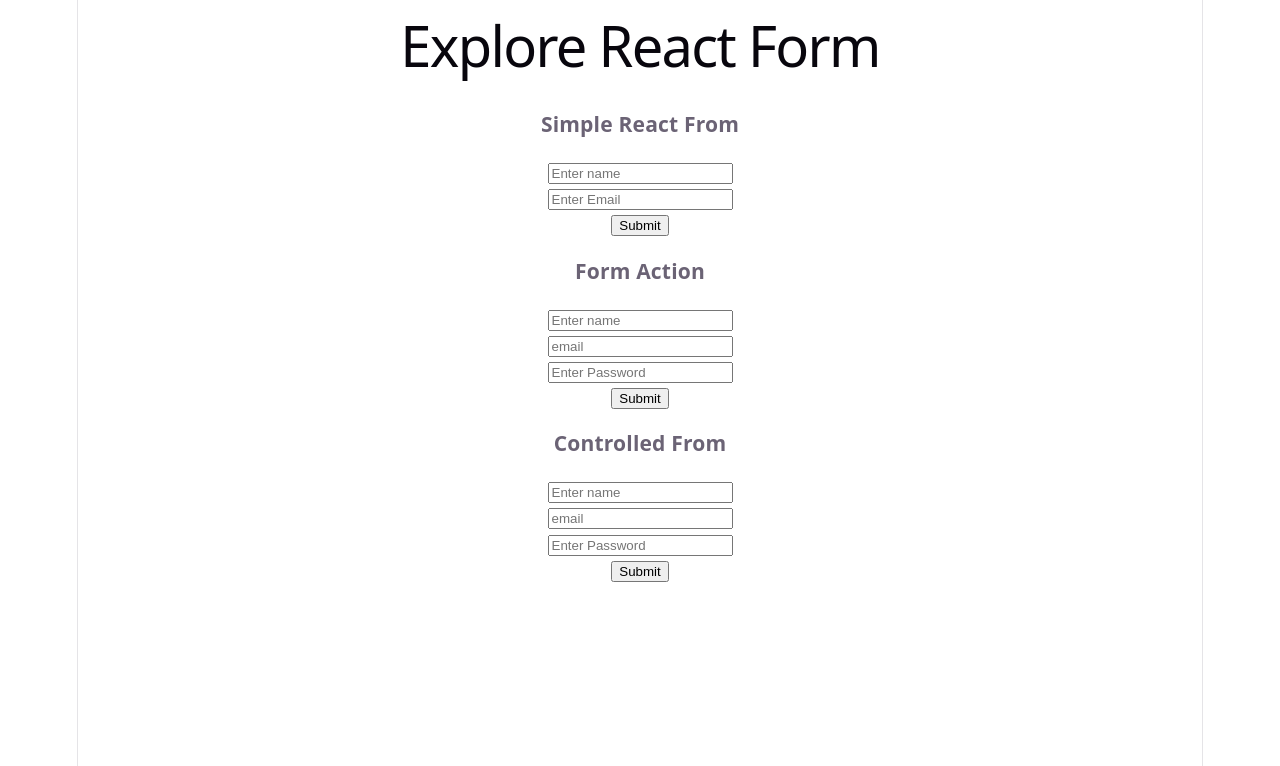
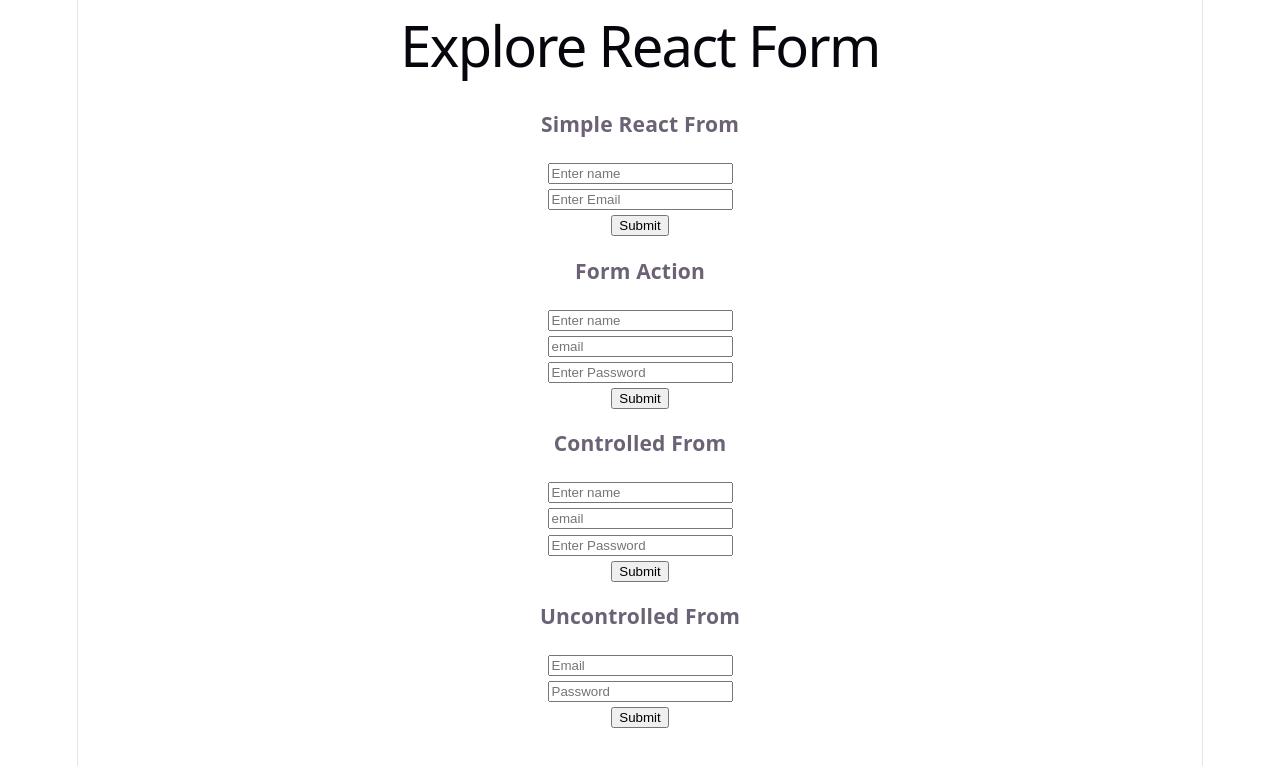
Before and after one commit to MahfuzulIslamPranto/explore-react-form, a React (Vite) app: page / in a window 1280 px wide. Shown: the top 766 px of the page. Built offline with nearby package versions, Linux system fonts and the light colour scheme.

Commit message:
uncontrolled field added

```diff
--- a/src/App.jsx
+++ b/src/App.jsx
@@ -3,6 +3,7 @@
 import SimpleReactForm from './Components/SimpleReactForm/SimpleReactForm'
 import FormActions from './Components/FormAction/FormActions'
 import ControlledField from './Components/ControlledField/ControlledField'
+import UncontrolledField from './Components/UncontrolledField/UncontrolledField'
 
 function App() {
   return (
@@ -20,6 +21,10 @@
         <h3>Controlled From</h3>
         <ControlledField></ControlledField>
       </Suspense>
+      <Suspense fallback={<span>Loading..</span>}>
+        <h3>Uncontrolled From</h3>
+        <UncontrolledField></UncontrolledField>
+      </Suspense>
     </>
   )
 }
--- a/src/Components/ControlledField/ControlledField.jsx
+++ b/src/Components/ControlledField/ControlledField.jsx
@@ -2,14 +2,24 @@
 
 const ControlledField = () => {
     const [password,setPassword] = useState('');
+    const [error,setError] = useState('');
     const handleSubmit = (e) =>{
         e.preventDefault();
         console.log(e.target.name.value);
         console.log(e.target.email.value);
         console.log(e.target.password.value);
+
     }
     const handlePassword = (e) =>{
         console.log(e.target.value);
+        setPassword(e.target.value);
+        if (password.length< 6) {
+            console.log(password.length)
+            setError("6 characters or longer password needed.")
+        }
+        else {
+            setError('');
+        }
     }
     return (
         <div>
@@ -19,6 +29,7 @@
                 <input type="password" onChange={handlePassword} defaultValue={password} name="password" id="" placeholder='Enter Password' required /> <br />
                 <input type="submit" value="Submit" />
             </form>
+            <p style={{ color: 'red' }}><small>{error}</small></p>
         </div>
     );
 };
--- /dev/null
+++ b/src/Components/UncontrolledField/UncontrolledField.jsx
@@ -0,0 +1,23 @@
+import React, { useRef } from 'react';
+
+const UncontrolledField = () => {
+    const emailRef = useRef('');
+    const passRef = useRef('');
+    const handleSubmit = (e) =>{
+        e.preventDefault();
+        const email = emailRef.current.value;
+        const password = passRef.current.value;
+        console.log(email,password);
+    }
+    return (
+        <div>
+            <form onSubmit={handleSubmit}>
+                <input ref={emailRef} type="email" name="" placeholder='Email' /> <br />
+                <input ref={passRef} type="password" name="" placeholder='Password' /> <br />
+                <input type="submit" value="Submit" />
+            </form>
+        </div>
+    );
+};
+
+export default UncontrolledField;
```
